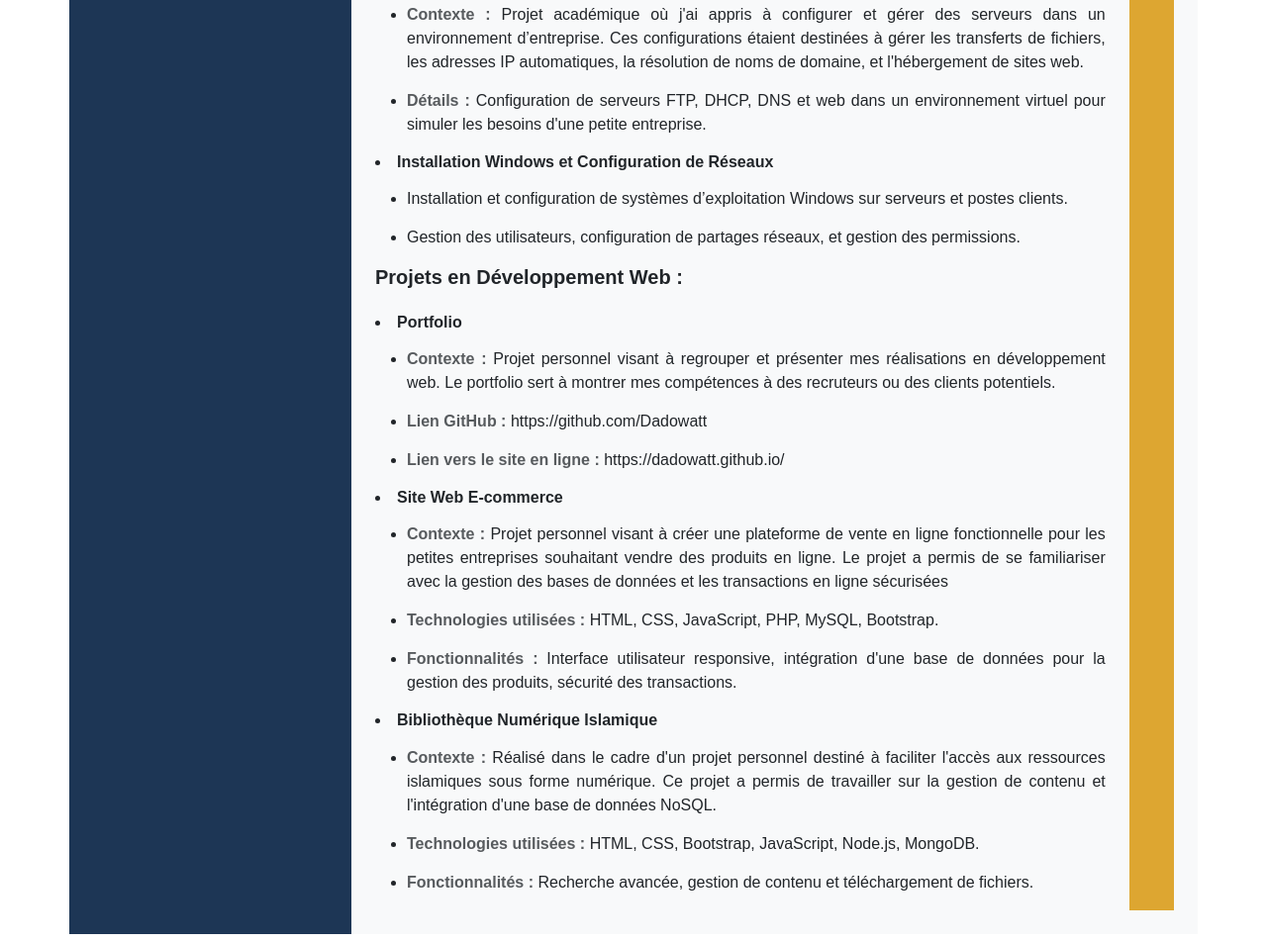
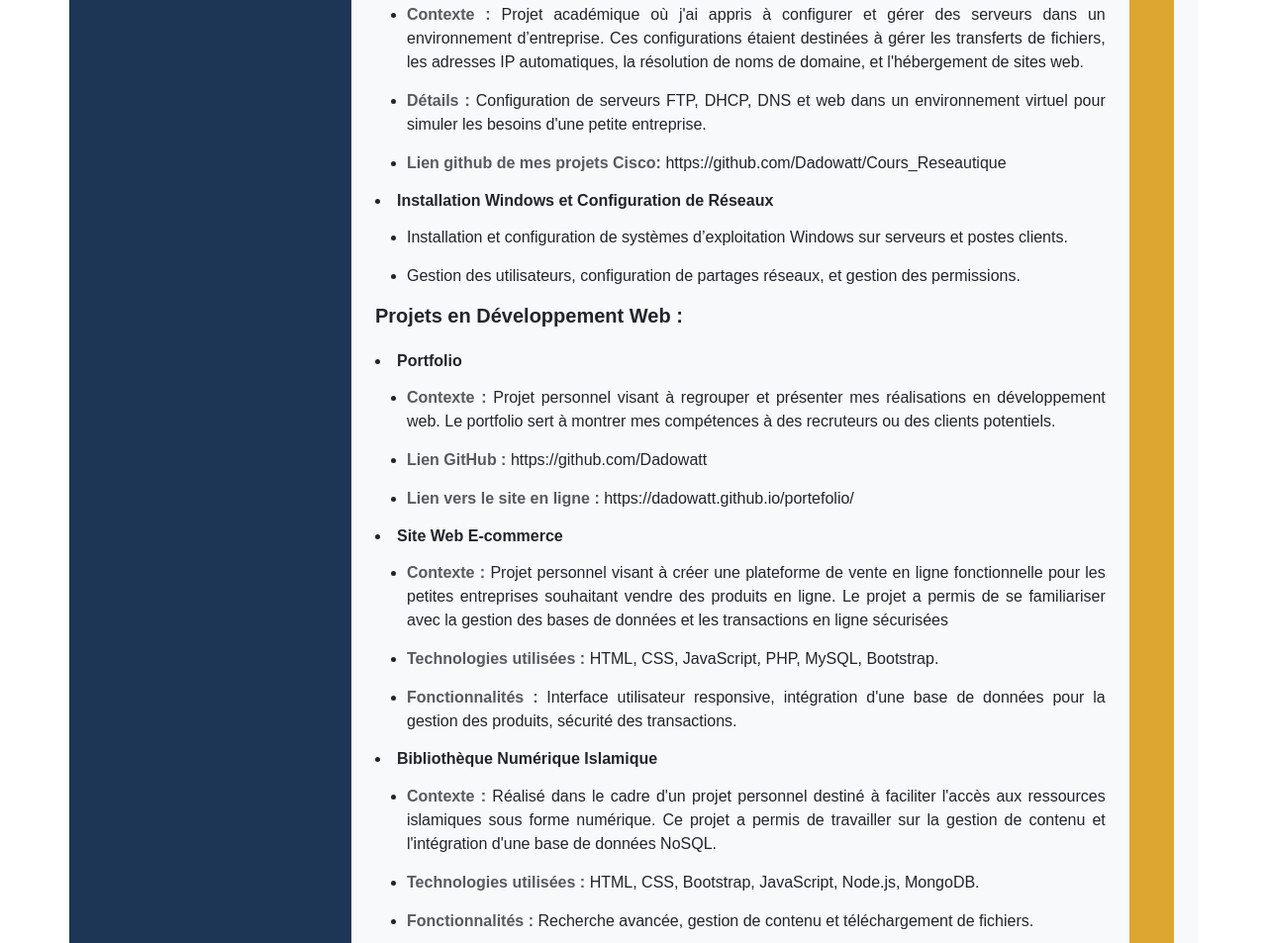
Before and after one commit to Dadowatt/Mon-CV, a plain HTML site: page cv.html in a window 1280 px wide. Shown: the part 2304-3257 px from the top of the page at 99% size. Drawn offline with nearby package versions, Linux system fonts and the light colour scheme.

Commit message:
mis à jour du cv

```diff
--- a/cv.html
+++ b/cv.html
@@ -298,6 +298,7 @@
                     environnement virtuel pour simuler les besoins d'une petite
                     entreprise.
                   </li>
+                  <li><span class="fw-bold text-body-secondary">Lien github de mes projets Cisco: </span>https://github.com/Dadowatt/Cours_Reseautique</li>
                 </ul>
 
                 <li class="h6 fw-bold mb-3">
@@ -334,7 +335,7 @@
                     <span class="fw-bold text-body-secondary"
                       >Lien vers le site en ligne :</span
                     >
-                    https://dadowatt.github.io/
+                    https://dadowatt.github.io/portefolio/
                   </li>
                 </ul>
 
```
